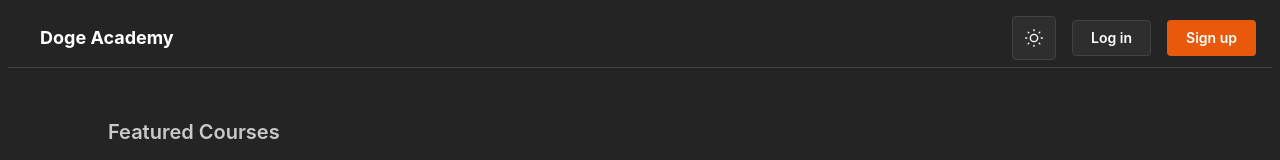
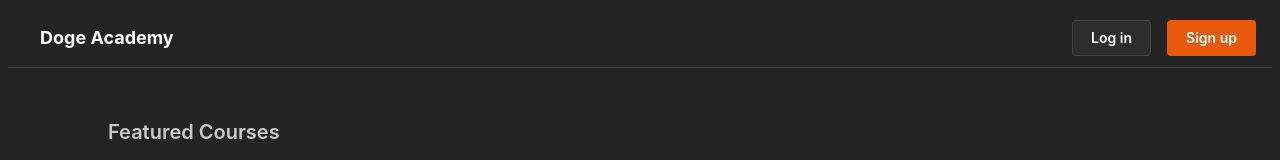
Before and after one commit to pixel-tom/sandpack, a Next.js app: page / in a window 1280 px wide. Shown: the top 160 px of the page. Built offline with nearby package versions, Linux system fonts and the light colour scheme.

Commit message:
force dark theme. remove theme toggle

```diff
--- a/src/components/Header/Header.tsx
+++ b/src/components/Header/Header.tsx
@@ -1,12 +1,9 @@
 import {
-  HoverCard,
   Group,
   Button,
   UnstyledButton,
   Text,
-  SimpleGrid,
   ThemeIcon,
-  Anchor,
   Divider,
   Center,
   Box,
@@ -17,7 +14,6 @@ import {
   rem,
   useMantineTheme,
 } from "@mantine/core";
-import { MantineLogo } from "@mantinex/mantine-logo";
 import { useDisclosure } from "@mantine/hooks";
 import {
   IconNotification,
@@ -101,7 +97,7 @@ export function HeaderMegaMenu() {
           </Link>
 
 
-          <Group visibleFrom="sm"><DarkModeButton />
+          <Group visibleFrom="sm">
             <Button variant="default">Log in</Button>
             <Button variant="filled" color="orange">
               Sign up
--- a/src/pages/_app.tsx
+++ b/src/pages/_app.tsx
@@ -12,7 +12,7 @@ const theme = createTheme({
 
 export default function App({ Component, pageProps }: AppProps) {
   return (
-    <MantineProvider theme={DEFAULT_THEME} defaultColorScheme="dark">
+    <MantineProvider theme={DEFAULT_THEME} forceColorScheme="dark">
       <ThemeProvider>
         <HeaderMegaMenu />
         <Component {...pageProps} />
```
